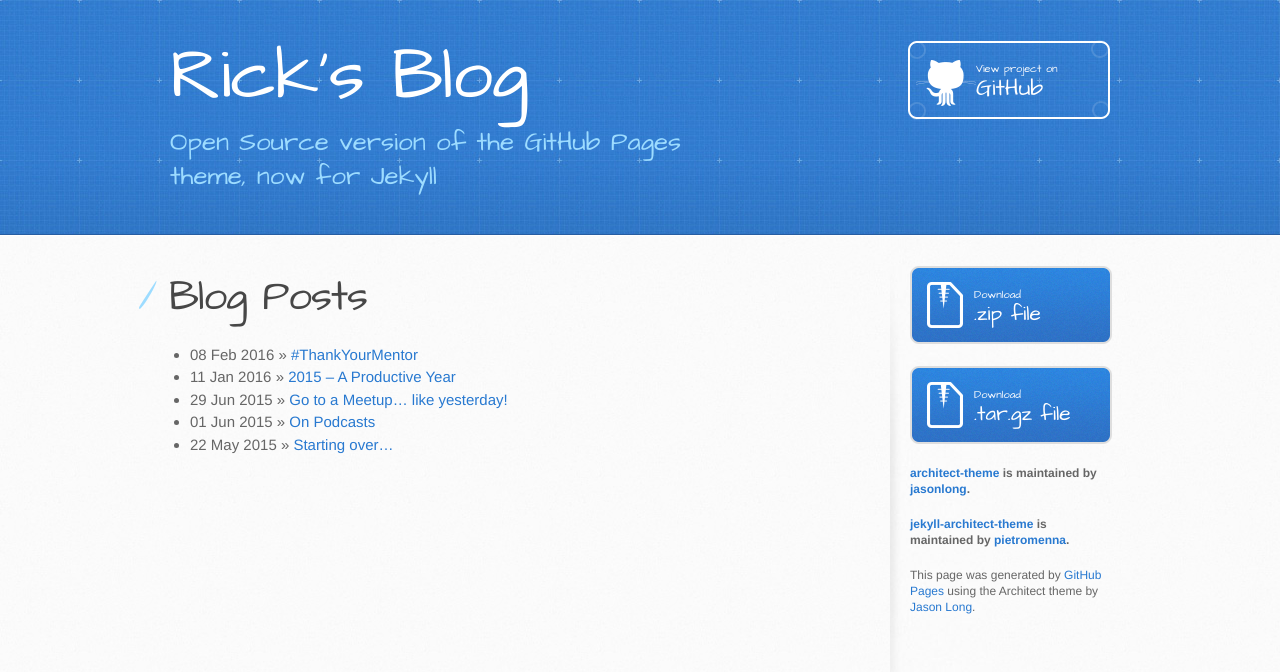
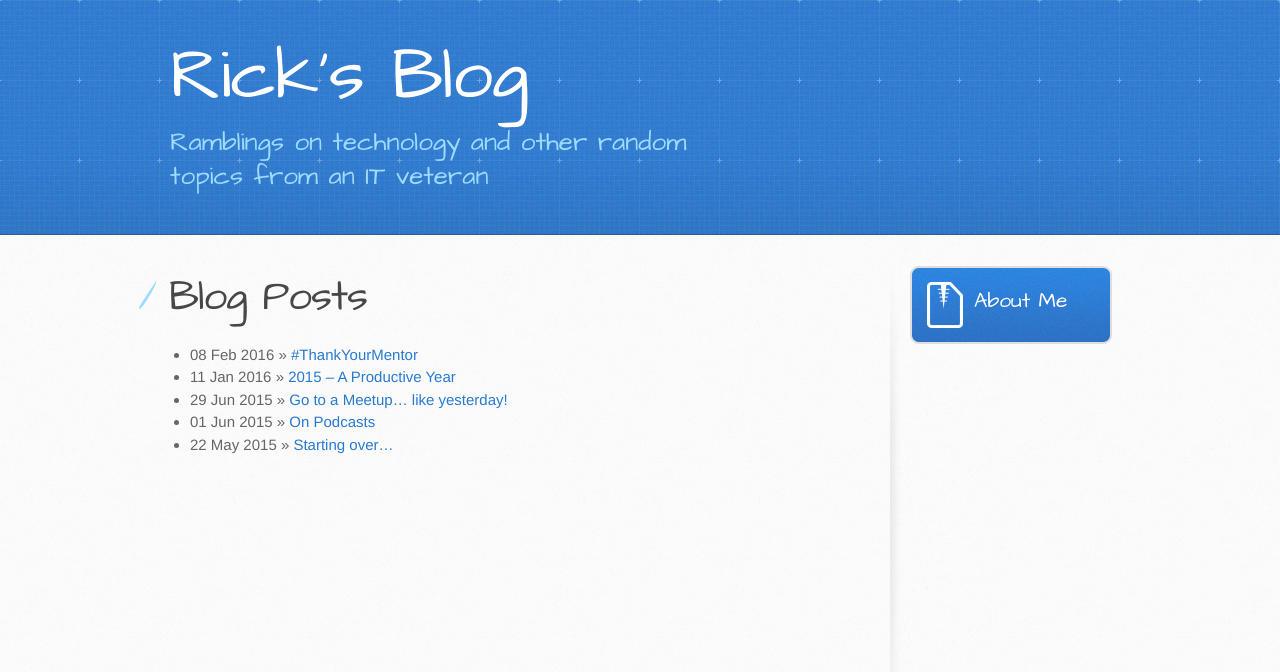
Before and after one commit to osowski/osowski.github.io, a Jekyll site: the page built from index.html, in a window 1280 px wide. Shown: the top 672 px of the page. Built offline with Jekyll 4.4.1, drawn with Linux system fonts in a browser that asks for light colours.

Commit message:
Updated layouts and about-me
Signed-off-by: Rick Osowski <rosowski@gmail.com>

```diff
--- a/_layouts/default.html
+++ b/_layouts/default.html
@@ -20,8 +20,8 @@
     <header>
       <div class="inner">
         <h1> {{ site.name }} </h1>
-        <h2>Open Source version of the GitHub Pages theme, now for Jekyll</h2>
-        <a href="https://github.com/pietromenna/jekyll-architect-theme" class="button"><small>View project on</small> GitHub</a>
+        <h2> {{ site.tagline }}</h2>
+        <!-- <a href="https://github.com/pietromenna/jekyll-architect-theme" class="button"><small>View project on</small> GitHub</a> -->
       </div>
     </header>
 
@@ -34,6 +34,10 @@
         </section>
 
         <aside id="sidebar">
+          <a href="/about-me" class="button">
+            About Me
+          </a>
+          <!--
           <a href="https://github.com/pietromenna/jekyll-architect-theme/archive/master.zip" class="button">
             <small>Download</small>
             .zip file
@@ -48,6 +52,7 @@
           <p class="repo-owner"><a href="https://github.com/pietromenna/jekyll-architect-theme">jekyll-architect-theme</a> is maintained by <a href="https://github.com/pietromenna">pietromenna</a>.</p>
 
           <p>This page was generated by <a href="https://pages.github.com">GitHub Pages</a> using the Architect theme by <a href="https://twitter.com/jasonlong">Jason Long</a>.</p>
+        -->
         </aside>
       </div>
     </div>
--- a/about-me.md
+++ b/about-me.md
@@ -3,7 +3,7 @@ id: 24
 title: About Me
 date: 2015-05-15T20:39:39+00:00
 author: Rick Osowski
-layout: page
+layout: default
 guid: http://rickosowski.com/?page_id=24
 ---
 ## Background
```
